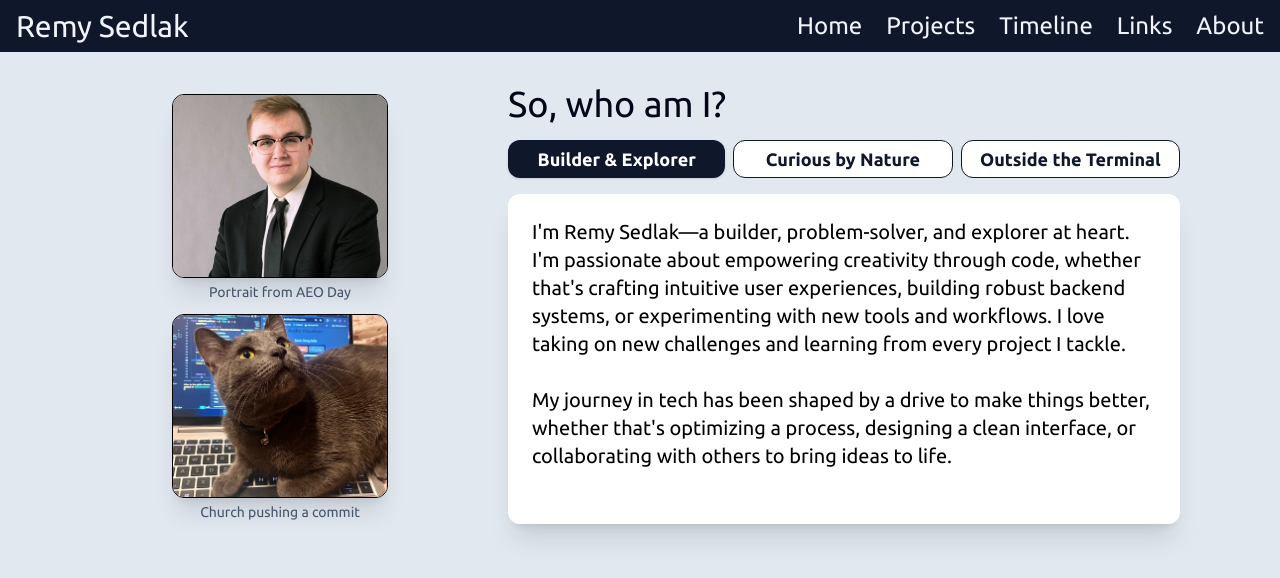
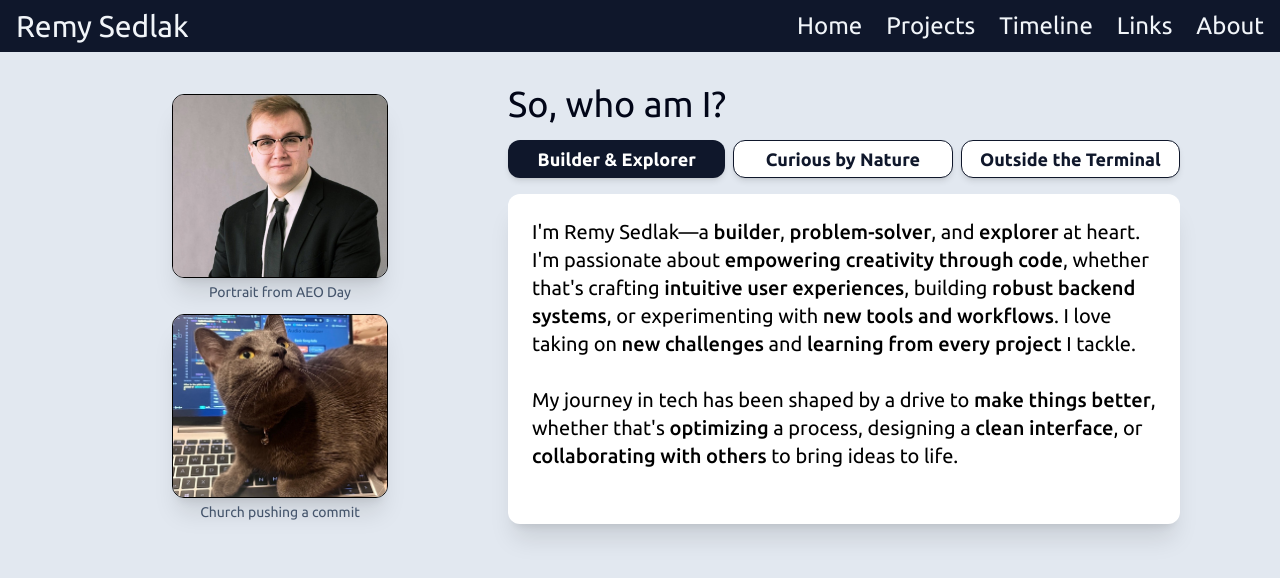
Before and after one commit to remysedlak/portfolio2.0, a React (Vite) app: page /#/about in a window 1280 px wide. Shown: the top 578 px of the page. Built offline with nearby package versions, Linux system fonts and the light colour scheme.

Commit message:
update fact texts to have bold text, add shadows to buttons

```diff
--- a/src/About.tsx
+++ b/src/About.tsx
@@ -1,25 +1,41 @@
 import React, { useState } from "react";
+
+const modifyLinks = (htmlString: string) => {
+      const parser = new DOMParser();
+      const doc = parser.parseFromString(htmlString, 'text/html');
+      doc.querySelectorAll('b').forEach((b) => {
+         b.classList.add('font-[450]');
+      });
+      doc.querySelectorAll('a').forEach((a) => {
+         a.classList.add("text-blue-800");
+         a.classList.add("hover:text-blue-500");
+         a.classList.add("underline");
+      });
+
+      return doc.body.innerHTML;
+   };
 
 const facts = [
   {
     title: "Builder & Explorer",
-        text: `I'm Remy Sedlak—a builder, problem-solver, and explorer at heart. I'm passionate about empowering creativity through code, whether that's crafting intuitive user experiences, building robust backend systems, or experimenting with new tools and workflows. I love taking on new challenges and learning from every project I tackle.
+    text: `I'm Remy Sedlak—a <b>builder</b>, <b>problem-solver</b>, and <b>explorer</b> at heart. I'm passionate about <b>empowering creativity through code</b>, whether that's crafting <b>intuitive user experiences</b>, building <b>robust backend systems</b>, or experimenting with <b>new tools and workflows</b>. I love taking on <b>new challenges</b> and <b>learning from every project</b> I tackle.
 
-My journey in tech has been shaped by a drive to make things better, whether that's optimizing a process, designing a clean interface, or collaborating with others to bring ideas to life.`,
+My journey in tech has been shaped by a drive to <b>make things better</b>, whether that's <b>optimizing</b> a process, designing a <b>clean interface</b>, or <b>collaborating with others</b> to bring ideas to life.`,
   },
   {
     title: "Curious by Nature",
-        text: `At my core, I’m fascinated by how things work: how systems connect, scale, and improve. That curiosity has guided me toward using type-safe languages and interface-driven design, helping me manage complexity and stay in control as my projects grow.
+    text: `At my core, I’m <b>fascinated by how things work</b>: how <b>systems connect</b>, <b>scale</b>, and <b>improve</b>. That curiosity has guided me toward using <b>type-safe languages</b> and <b>interface-driven design</b>, helping me manage <b>complexity</b> and stay in <b>control</b> as my projects grow.
 
-Through my coursework in Java and C, I've gained a deep appreciation for how systems operate at a low level, and I've become especially interested in Unix systems. I enjoy diving into the details, understanding the "why" behind the "how," and applying that knowledge to build better software.`,
+Through my coursework in <b>Java</b> and <b>C</b>, I've gained a deep appreciation for how systems operate at a <b>low level</b>, and I've become especially interested in <b>Unix systems</b>. I enjoy <b>diving into the details</b>, understanding the "<b>why</b>" behind the "<b>how</b>," and applying that knowledge to <b>build better software</b>.`,
   },
   {
     title: "Outside the Terminal",
-        text: `Beyond tech, I enjoy writing music, lifting weights, and exploring the outdoors. I believe that balance and curiosity outside of work help fuel creativity and resilience in my projects. I often like to pick up a new book on a part of tech I haven't explored yet, or just to learn something new.
+    text: `Beyond tech, I enjoy <b>writing music</b>, <b>lifting weights</b>, and <b>exploring the outdoors</b>. I believe that <b>balance</b> and <b>curiosity outside of work</b> help fuel <b>creativity</b> and <b>resilience</b> in my projects. I often like to pick up a <b>new book</b> on a part of tech I haven't explored yet, or just to <b>learn something new</b>.
 
-Whether I'm learning something new, collaborating with others, or just enjoying a quiet moment with my cat, Church, I'm always looking for ways to grow and make a positive impact.`,
+Whether I'm <b>learning something new</b>, <b>collaborating with others</b>, or just enjoying a <b>quiet moment</b> with my cat, <b>Church</b>, I'm always looking for ways to <b>grow</b> and make a <b>positive impact</b>.`,
   },
 ];
+
 
 const About: React.FC = () => {
     const [selected, setSelected] = useState(0);
@@ -63,8 +79,8 @@ const About: React.FC = () => {
                                 key={fact.title}
                                 className={`flex-1 min-w-0 px-2 py-1 rounded-xl font-semibold transition-colors duration-200 ${
                                     selected === idx
-                                        ? "bg-slate-900 text-white shadow text-md md:text-lg"
-                                        : "bg-white text-slate-900 cursor-pointer border hover:bg-yellow-100 hover:text-slate-800 text-md md:text-lg"
+                                        ? "bg-slate-900 text-white shadow-md text-md md:text-lg"
+                                        : "bg-white text-slate-900 cursor-pointer border shadow-md  border-slate-900 hover:bg-yellow-50 hover:text-slate-800 text-md md:text-lg"
                                 }`}
                                 style={{ width: "33.3333%" }}
                                 onClick={() => setSelected(idx)}
@@ -75,8 +91,10 @@ const About: React.FC = () => {
                         ))}
                     </div>
                     <div className="w-full max-w-2xl ">
-                        <p data-aos="fade-in-left" data-aos-duration="300" className="text-xl md:text-xl mb-2 bg-white rounded-xl min-h-[330px] shadow-xl p-6 transition-all duration-300  whitespace-pre-line">
-                            {facts[selected].text}
+                        <p data-aos="fade-in-left" data-aos-duration="300" className="text-xl md:text-xl mb-2 bg-white rounded-xl min-h-[330px]
+                        shadow-xl p-6 transition-all duration-300  whitespace-pre-line"dangerouslySetInnerHTML={{
+                                  __html: modifyLinks(facts[selected].text),
+                                }}>
                         </p>
                     </div>
                 </div>
```
Lines whose indentation alone changed are shown as unchanged.
